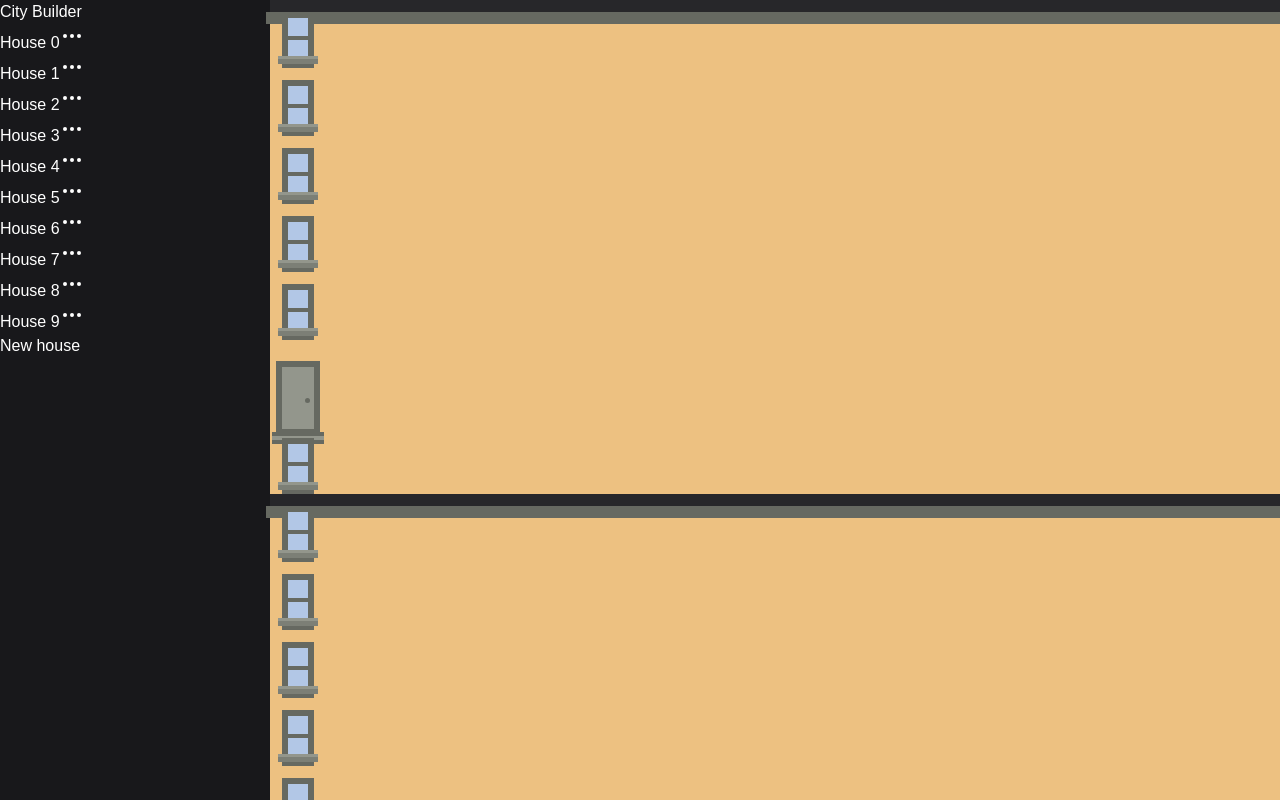
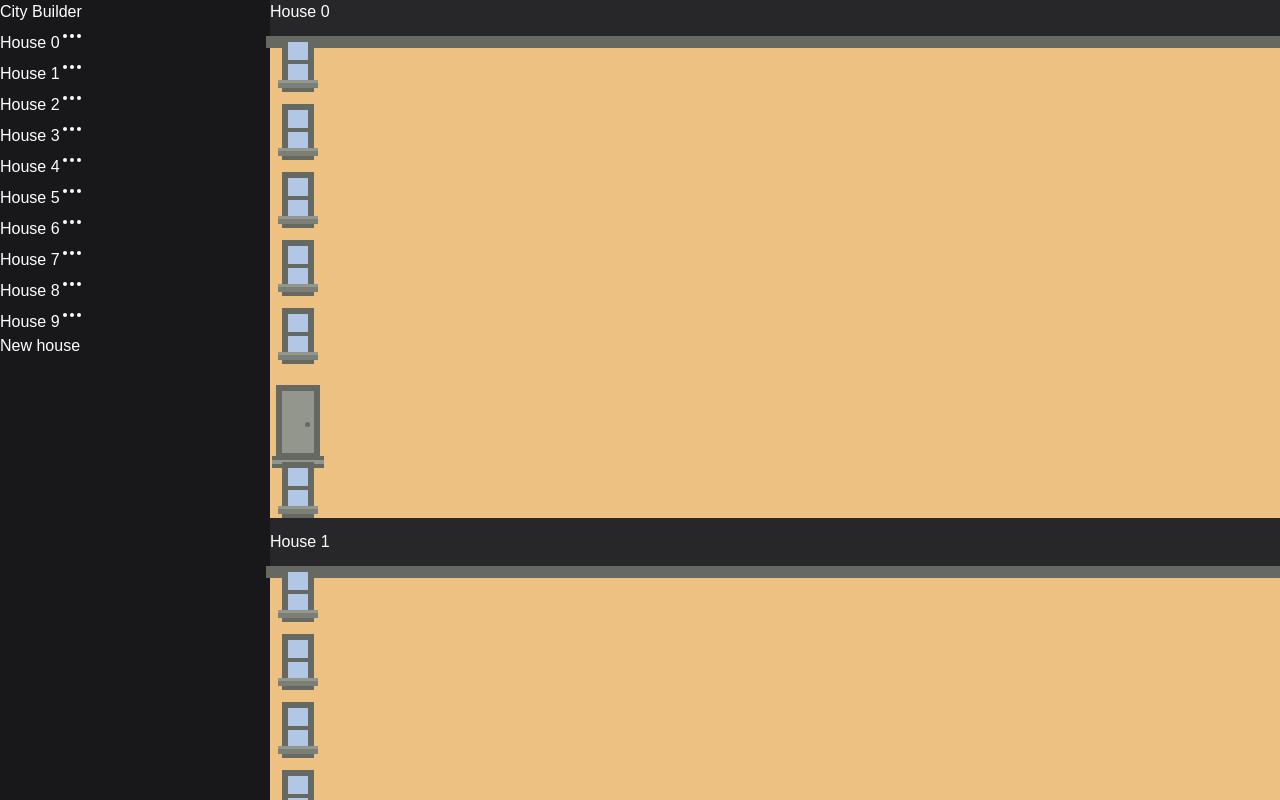
Before and after one commit to moodizone/city-builder, a Next.js app: page / in a window 1280 px wide. Built offline with nearby package versions, Linux system fonts and the light colour scheme.

Commit message:
🚧 add card component

```diff
--- a/src/app/page.tsx
+++ b/src/app/page.tsx
@@ -2,6 +2,7 @@
 import Link from "next/link";
 import House from "@/components/house";
 import { useHouse } from "@/hoc/houseProvider";
+import Card from "@/components/card";
 
 export default function Home() {
   const { list } = useHouse();
@@ -11,7 +12,9 @@ export default function Home() {
         {list.map((house) => (
           <li key={house.id} className="rounded shadow-sm">
             <Link href={`${house.id}`}>
-              <House {...house} />
+              <Card title={house.name}>
+                <House {...house} />
+              </Card>
             </Link>
           </li>
         ))}
--- /dev/null
+++ b/src/components/card/index.tsx
@@ -0,0 +1,18 @@
+import * as React from "react";
+
+interface Props {
+  title: string;
+}
+
+function Card({ children, title }: React.PropsWithChildren<Props>) {
+  return (
+    <div className="bg-zinc-700 rounded p-4 ring shadow-xl ring-gray-900/5">
+      <h3 className="text-white mt-5 text-base font-medium tracking-tight ">
+        {title}
+      </h3>
+      {children}
+    </div>
+  );
+}
+
+export default Card;
```
